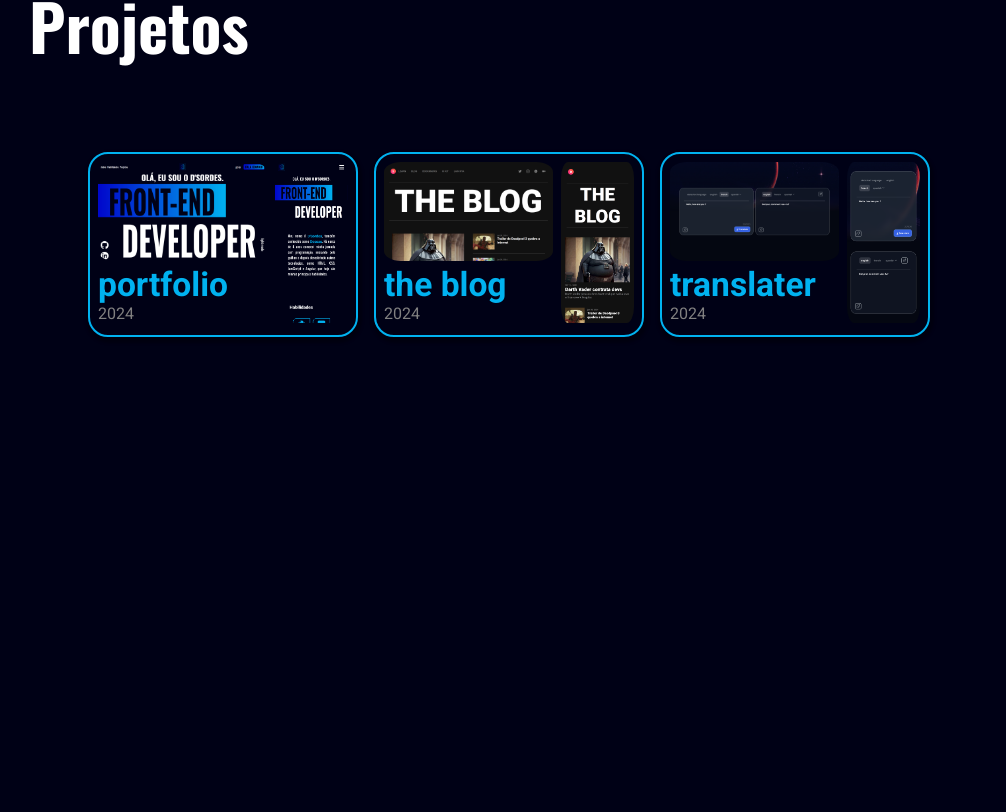
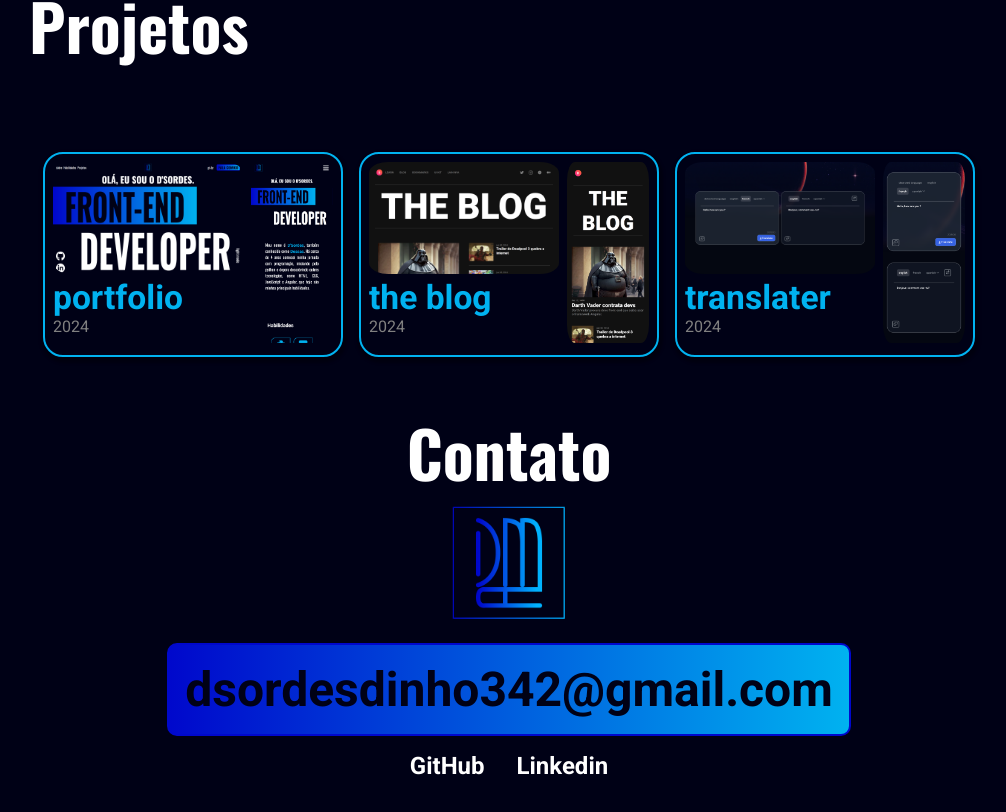
Before and after one commit to dsordes37/portfolio, an Angular app: page / in a window 1280 px wide. Shown: the part 1767-2579 px from the top of the page, without its empty margins (131-1137 px from the left). Before the commit the page ends 2152 px from the top, so only its background shows below. Built offline with nearby package versions, Linux system fonts and the light colour scheme.

Commit message:
version 1.2

```diff
--- a/src/app/app.component.html
+++ b/src/app/app.component.html
@@ -2,3 +2,4 @@
 <div class="space"></div>
 
 <router-outlet></router-outlet>
+<app-contact></app-contact>
--- a/src/app/app.module.ts
+++ b/src/app/app.module.ts
@@ -12,6 +12,7 @@ import { SkillListComponent } from './components/skill-list/skill-list.component
 import { SkillComponent } from './components/skill/skill.component';
 import { ProjectCardComponent } from './components/project-card/project-card.component';
 import { ProjectListComponent } from './components/project-list/project-list.component';
+import { ContactComponent } from './components/contact/contact.component';
 
 @NgModule({
   declarations: [
@@ -24,7 +25,8 @@ import { ProjectListComponent } from './components/project-list/project-list.com
     SkillListComponent,
     SkillComponent,
     ProjectCardComponent,
-    ProjectListComponent
+    ProjectListComponent,
+    ContactComponent
   ],
   imports: [
     BrowserModule,
--- /dev/null
+++ b/src/app/components/contact/contact.component.css
@@ -0,0 +1,53 @@
+.container{
+    background-color: var(--background_color);
+    margin: auto;
+    padding-bottom: 2rem;
+    width: 100%;
+    text-align: center;
+
+}h2{
+    font-family: "Oswald", Arial, Helvetica, sans-serif;
+    font-size: 4rem;
+}.meios{
+    display: flex;
+    flex-direction: column;
+    align-items: center;
+    gap: 1rem;
+}
+img{
+    width: 8rem;
+}.email{
+    font-size: 3rem;
+    font-weight: bold;
+    padding: 1rem;
+    border: 2px solid var(--color1);
+    border-radius: 10px;
+    color: var(--background_color);
+    background-color: var(--color1);
+    background-image: linear-gradient(to right, var(--color1), var(--color2));
+    width: fit-content;
+    height: fit-content;
+    margin: auto;
+    cursor: pointer;
+    transition: .2s;
+    position: relative;
+    overflow: hidden;
+
+}
+.email:hover{
+    background-image: none;
+    background-color: transparent;
+    color: var(--color1);
+}
+
+
+
+
+nav{
+    display: flex;
+    gap: 2rem;
+    justify-content: center;
+    font-family: "Oswald", Arial, Helvetica, sans-serif;
+    font-weight: bold;
+    font-size: 1.5rem;
+}
--- /dev/null
+++ b/src/app/components/contact/contact.component.html
@@ -0,0 +1,15 @@
+<div class="container">
+    <h2>
+        Contato
+    </h2>
+    <div class="meios">
+        <img src="../../../assets/images/logo.png" alt="logo">
+        <div class="email" (click)="copyText('dsordesdinho342@gmail.com')">
+            dsordesdinho342@gmail.com
+        </div>
+        <nav>
+            <a href="https://github.com/dsordes37" target="_blank">GitHub</a>
+            <a href="https://www.linkedin.com/in/d-sordes-moreira-alves-5959b92aa/" target="_blank">Linkedin</a>
+        </nav>
+    </div>
+</div>
--- /dev/null
+++ b/src/app/components/contact/contact.component.ts
@@ -0,0 +1,23 @@
+import { Component, OnInit } from '@angular/core';
+
+@Component({
+  selector: 'app-contact',
+  templateUrl: './contact.component.html',
+  styleUrls: ['./contact.component.css']
+})
+export class ContactComponent implements OnInit {
+
+  copyTop:string='100%'
+
+  constructor() { }
+
+  ngOnInit(): void {
+  }
+
+  copyText(valor:string){
+    navigator.clipboard.writeText(valor)
+
+    this.copyTop='0'
+  }
+
+}
--- a/src/app/components/header/header.component.css
+++ b/src/app/components/header/header.component.css
@@ -3,8 +3,8 @@
     width: 100%;
     height: 3.7rem;
     background-color:var(--background_color);
+    transition: 1s;
     z-index: 1;
-    transition: 1s;
 }
 
 
--- a/src/app/components/project-card/project-card.component.css
+++ b/src/app/components/project-card/project-card.component.css
@@ -1,7 +1,7 @@
 .container{
     display: flex;
     gap: .5rem;
-    width: clamp(200px, 90vw, 270px);
+    width: clamp(200px, 90vw, 300px);
 
 
     padding: .5rem;
@@ -21,7 +21,6 @@
 }h3{
     font-size: 210%;
     text-wrap: wrap;
-    font-family: "Oswald" Arial, Helvetica, sans-serif;
     color: var(--color2);
 }p{
     color: var(--word_grey);
--- a/src/app/components/project-list/project-list.component.html
+++ b/src/app/components/project-list/project-list.component.html
@@ -2,5 +2,7 @@
     <h2>Projetos</h2>
     <div class="projects">
         <app-project-card *ngFor="let p of proj" name="{{p.nome}}" year="{{p.ano}}" cell_img="{{p.cell_img}}" laptop_img="{{p.laptop_img}}"></app-project-card>
+
+
     </div>
 </div>
--- a/src/styles.css
+++ b/src/styles.css
@@ -27,4 +27,7 @@
     text-decoration: none;
 }a:hover{
     text-decoration: underline;
+}i, svg{
+
+    z-index: 0;
 }
```
Also changed, not shown: src/app/pages/home/home.component.html (line endings or trailing spaces).
